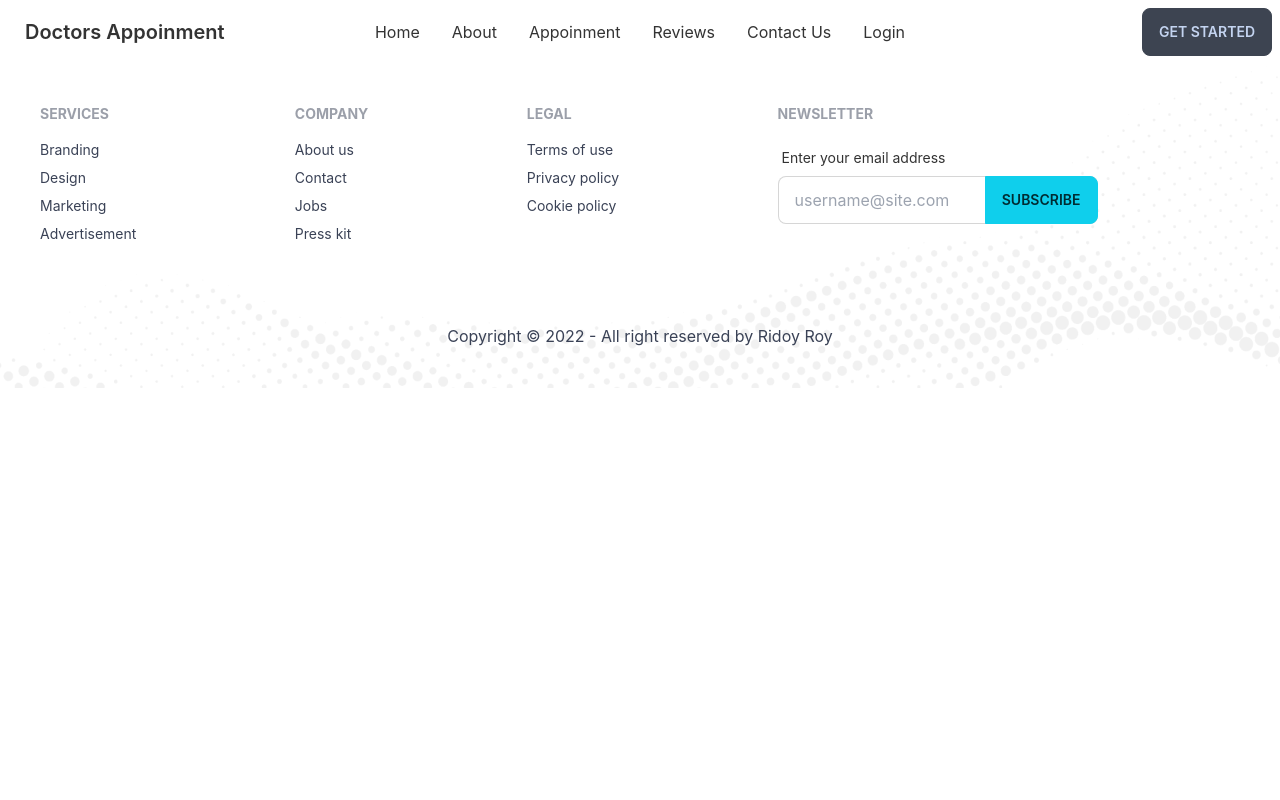
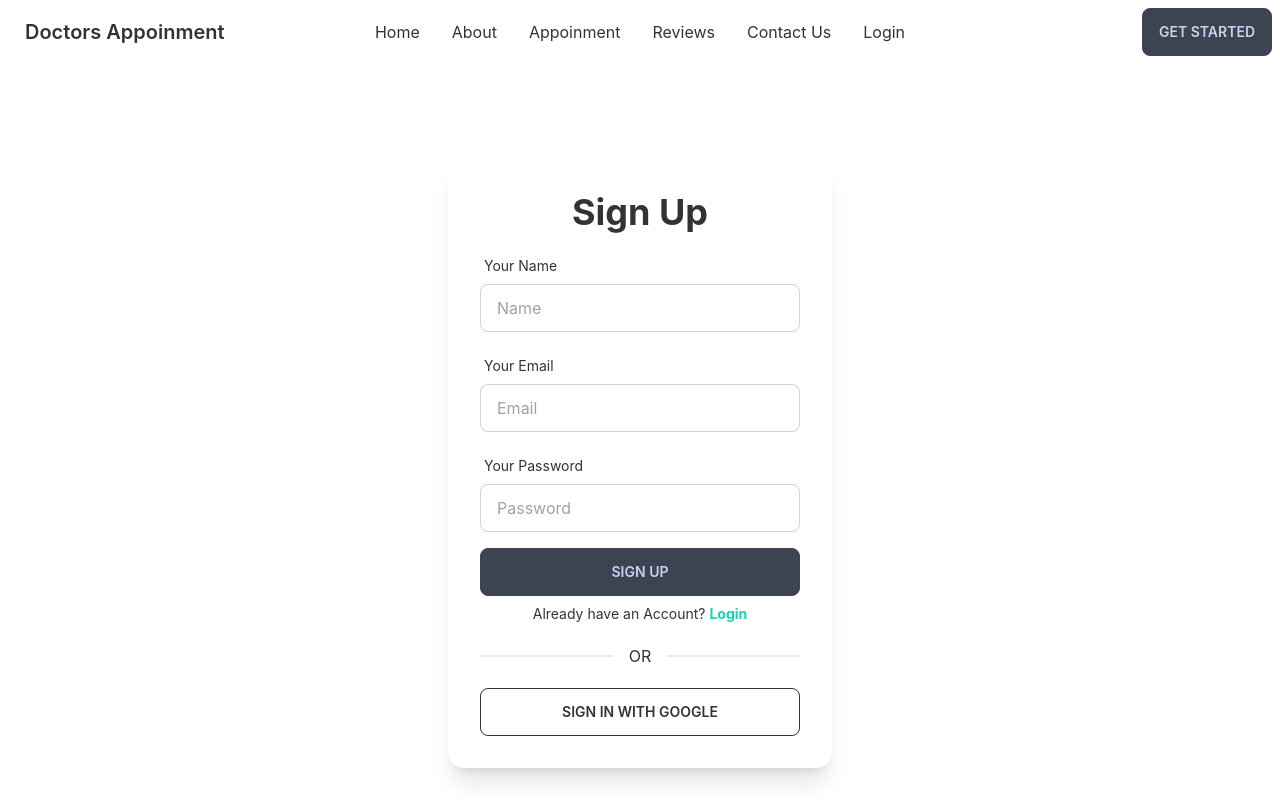
Before and after one commit to IamRidoyRoy/doctors-appointment-client, a React (Create React App) app: page /signup in a window 1280 px wide. Shown: the top 800 px of the page. Built offline with nearby package versions, Linux system fonts and the light colour scheme; no server answers.

Commit message:
Create SignUp form and validate with firebase

```diff
--- a/src/App.js
+++ b/src/App.js
@@ -4,7 +4,8 @@ import About from './components/Pages/About/About';
 import Appointment from './components/Pages/Appointment/Appointment';
 import ContactUs from './components/Pages/ContactUs/ContactUs';
 import Home from './components/Pages/Home/Home';
-import Login from './components/Pages/Login/Login';
+import Login from './components/Pages/LogIn_SignUp/Login';
+import SignUp from './components/Pages/LogIn_SignUp/SignUp';
 import Reviews from './components/Pages/Reviews/Reviews';
 import Footer from './components/Pages/Shared/Footer';
 import Navbar from './components/Pages/Shared/Navbar';
@@ -21,6 +22,7 @@ function App() {
         <Route path='/reviews' element={<Reviews></Reviews>} ></Route>
         <Route path='/contactus' element={<ContactUs></ContactUs>} ></Route>
         <Route path='/login' element={<Login></Login>} ></Route>
+        <Route path='/signup' element={<SignUp></SignUp>} ></Route>
       </Routes>
       <Footer></Footer>
     </div>
--- /dev/null
+++ b/src/components/Pages/LogIn_SignUp/Login.js
@@ -0,0 +1,100 @@
+import React from 'react';
+import { useSignInWithGoogle } from 'react-firebase-hooks/auth';
+import auth from '../../../Firebase.init';
+import { useForm } from "react-hook-form";
+import { useSignInWithEmailAndPassword } from 'react-firebase-hooks/auth';
+import Loading from '../Shared/Loading';
+import { Link } from 'react-router-dom';
+
+const Login = () => {
+    const [signInWithGoogle, gUser, gLoading, gError] = useSignInWithGoogle(auth);
+    const { register, formState: { errors }, handleSubmit } = useForm();
+
+    // Sign in with Email & Password validation
+    const [
+        signInWithEmailAndPassword,
+        user,
+        loading,
+        error,
+    ] = useSignInWithEmailAndPassword(auth);
+    const onSubmit = data => {
+        signInWithEmailAndPassword(data.email, data.password)
+        console.log(data);
+    };
+
+    if (loading || gLoading) {
+        return <Loading></Loading>
+    }
+    let signInError;
+    if (error || gError) {
+        signInError = <p className='text-red-500 text-sm'>{error?.message || gError?.message}</p>
+    }
+
+    return (
+        <div className="flex justify-center items-center h-screen">
+            <div className="card w-96 bg-base-100 shadow-xl">
+                <div className="card-body">
+                    <h3 className='text-4xl font-bold text-center mb-2'>Login</h3>
+                    <form onSubmit={handleSubmit(onSubmit)}>
+                        <label class="label">
+                            <span class="label-text">Your Email</span>
+                        </label>
+                        <input
+                            type="email" placeholder="Email" class="input input-bordered w-full max-w-xs"
+                            {...register("email", {
+                                required: {
+                                    value: true,
+                                    message: 'Email is required'
+                                },
+
+                                pattern: {
+                                    value: /^\w+@[a-zA-Z_]+?\.[a-zA-Z]{2,3}$/,
+                                    message: 'Provide a valid email'
+                                }
+                            })}
+
+                        />
+                        <label class="label">
+                            {errors.email?.type === 'required' && <span class="label-text-alt text-red-500">{errors.email.message}</span>}
+                            {errors.email?.type === 'pattern' && <span class="label-text-alt text-red-500">{errors.email.message}</span>}
+
+                        </label>
+                        <label class="label">
+                            <span class="label-text">Your Password</span>
+                        </label>
+                        <input
+                            type="password" placeholder="Password" class="input input-bordered w-full max-w-xs"
+                            {...register("password", {
+                                required: {
+                                    value: true,
+                                    message: 'Password is required'
+                                },
+
+                                minLength: {
+                                    value: 6,
+                                    message: 'Must be 6 character or longer'
+                                }
+                            })}
+
+                        />
+                        <label class="label">
+                            {errors.password?.type === 'required' && <span class="label-text-alt text-red-500">{errors.password.message}</span>}
+                            {errors.password?.type === 'minLength' && <span class="label-text-alt text-red-500">{errors.password.message}</span>}
+                        </label>
+
+                        {signInError}
+                        <div className="card-actions justify-center">
+                            <input className=" btn  w-full max-w-xs" type="submit" value='Login' />
+                        </div>
+                    </form>
+                    <p className='text-sm text-center'>New to Doctors Appointment? <Link className='text-secondary font-bold' to='/signup'>Sign Up</Link></p>
+                    <div className="divider">OR</div>
+                    <button onClick={() => signInWithGoogle()} className="btn btn-outline" >Sign in with Google</button>
+
+                </div>
+            </div>
+        </div>
+    );
+};
+
+export default Login;
--- a/src/components/Pages/Login/Login.js
+++ b/src/components/Pages/LogIn_SignUp/SignUp.js
@@ -1,23 +1,23 @@
 import React from 'react';
-import { useSignInWithGoogle } from 'react-firebase-hooks/auth';
+import { useCreateUserWithEmailAndPassword, useSignInWithGoogle } from 'react-firebase-hooks/auth';
 import auth from '../../../Firebase.init';
 import { useForm } from "react-hook-form";
-import { useSignInWithEmailAndPassword } from 'react-firebase-hooks/auth';
 import Loading from '../Shared/Loading';
+import { Link } from 'react-router-dom';
 
-const Login = () => {
+const SignUp = () => {
     const [signInWithGoogle, gUser, gLoading, gError] = useSignInWithGoogle(auth);
     const { register, formState: { errors }, handleSubmit } = useForm();
 
-    // Sign in with Email & Password validation
+    // Sign Up with Email & Password validation
     const [
-        signInWithEmailAndPassword,
+        createUserWithEmailAndPassword,
         user,
         loading,
         error,
-    ] = useSignInWithEmailAndPassword(auth);
+    ] = useCreateUserWithEmailAndPassword(auth);
     const onSubmit = data => {
-        signInWithEmailAndPassword(data.email, data.password)
+        createUserWithEmailAndPassword(data.email, data.password)
         console.log(data);
     };
 
@@ -33,7 +33,25 @@ const Login = () => {
         <div className="flex justify-center items-center h-screen">
             <div className="card w-96 bg-base-100 shadow-xl">
                 <div className="card-body">
+                    <h3 className='text-4xl font-bold text-center mb-2'>Sign Up</h3>
                     <form onSubmit={handleSubmit(onSubmit)}>
+                        <label class="label">
+                            <span class="label-text">Your Name</span>
+                        </label>
+                        <input
+                            type="name" placeholder="Name" class="input input-bordered w-full max-w-xs"
+                            {...register("name", {
+                                required: {
+                                    value: true,
+                                    message: 'Name is required'
+                                },
+                            })}
+
+                        />
+                        <label class="label">
+                            {errors.name?.type === 'required' && <span class="label-text-alt text-red-500">{errors.name.message}</span>}
+
+                        </label>
                         <label class="label">
                             <span class="label-text">Your Email</span>
                         </label>
@@ -82,9 +100,10 @@ const Login = () => {
 
                         {signInError}
                         <div className="card-actions justify-center">
-                            <input className=" btn  w-full max-w-xs" type="submit" value='Login' />
+                            <input className=" btn  w-full max-w-xs" type="submit" value='Sign Up' />
                         </div>
                     </form>
+                    <p className='text-sm text-center'>Already have an Account? <Link className='text-secondary font-bold' to='/login'>Login</Link></p>
                     <div className="divider">OR</div>
                     <button onClick={() => signInWithGoogle()} className="btn btn-outline" >Sign in with Google</button>
 
@@ -94,4 +113,4 @@ const Login = () => {
     );
 };
 
-export default Login;
+export default SignUp;
```
